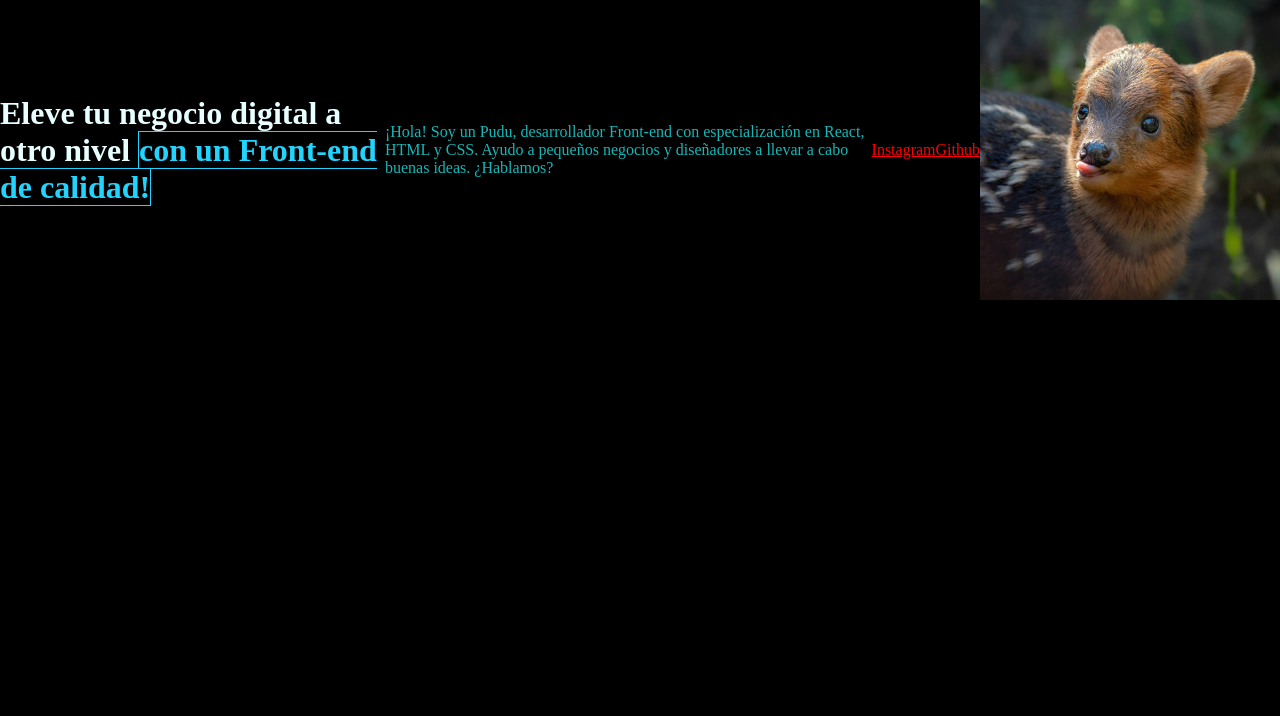
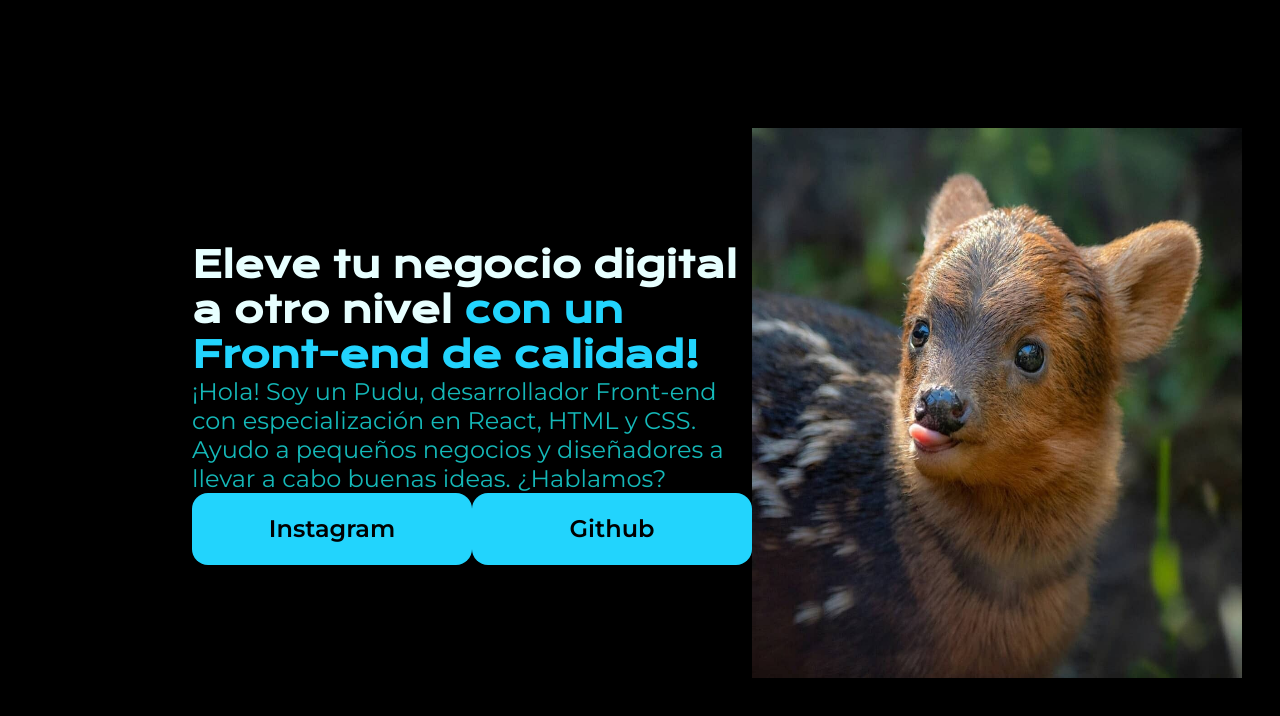
Before and after one commit to SH1NG3R/Curso4_HTML-CSS2_OracleONE, a plain HTML site: page index.html in a window 1280 px wide. Drawn offline with nearby package versions, Linux system fonts and the light colour scheme.

Commit message:
refactor: actualizar estilos para mejorar el diseño del portafolio

```diff
--- a/index.html
+++ b/index.html
@@ -9,13 +9,22 @@
 <body>
     <header></header>
     <main class="presentacion">
-        <h1 class="titulo-blog">Eleve tu negocio digital a otro nivel <strong class="titulo-destaque">con un Front-end de calidad!</strong>
-        </h1>
-        <p class="texto-destaque">¡Hola! Soy un Pudu, desarrollador Front-end con especialización en React, HTML y CSS.
-             Ayudo a pequeños negocios y diseñadores a llevar a cabo buenas ideas. ¿Hablamos?
-        </p>
-        <a href="https://www.instagram.com/parqueelpudu/reels/?next=%2Favaferferii%2Ffeed%2F&locale=en_US%2Cen_US " class="urgente">Instagram</a>
-        <a href="https://github.com/" class="urgente">Github</a>
+        <Section class="presentacion_contenido">
+            <h1 class="titulo-blog">
+                Eleve tu negocio digital a otro nivel
+                <strong class="titulo-destaque">
+                    con un Front-end de calidad!
+                </strong>
+            </h1>
+            <p class="texto-destaque">¡Hola! Soy un Pudu, desarrollador Front-end con
+                 especialización en React, HTML y CSS. Ayudo a pequeños
+                 negocios y diseñadores a llevar a cabo buenas ideas. ¿Hablamos?
+            </p>
+                <div class="presentacion_enlaces">
+                    <a href="https://www.instagram.com/parqueelpudu/reels/?next=%2Favaferferii%2Ffeed%2F&locale=en_US%2Cen_US " class="presentacion_enlaces_link">Instagram</a>
+                    <a href="https://github.com/" class="presentacion_enlaces_link">Github</a>
+                </div>
+        </Section>
         <img src="resource/pudu.jpg" alt="inge pudu" class="pudu">
     </main>
     <footer></footer>
--- a/style.css
+++ b/style.css
@@ -1,3 +1,4 @@
+@import url('https://fonts.googleapis.com/css2?family=Krona+One&family=Montserrat:ital,wght@0,100..900;1,100..900&display=swap');
 *{
     padding: 0;
     margin: 0;
@@ -5,36 +6,65 @@
 }
 
 body{
-    background-color: black;
-    color: #F6F6F6;
     height: 100vh;
     box-sizing: border-box;
+    background-color: #000000;
+    color: #F6F6F6;
+}
+
+
+.titulo-destaque{
+
+    color: #22D4FD;
+}
+
+.presentacion{
+
+    margin: 10% 15%;
+    display: flex;
+    align-items: center;
+    justify-content: space-between;
+}
+.presentacion__contenido{
+    width: 615px;
+    display: flex;
+    flex-direction: column;
+    gap: 40px;
 
 }
 
-h1{
-    font-weight: bold;
-}
 
-.titulo-destaque{
-    color: #22D4FD;
-    border: 1px solid #22D4FD;
-}
 .titulo-blog{
+    font-size: 36px;
+    font-family: "Krona One", sans-serif;
     color: #e7ffff;
 }
 
 .texto-destaque{
+    font-size: 24px;
+    font-family: "Montserrat", serif;
     color: #14b8b8;
 
 }
-.urgente{
-    color: red;
+.presentacion_enlaces{
+    display: flex;
+    justify-content: space-between;
+
+}
+.presentacion_enlaces_link{
+    width: 280px;
+    background-color: #22D4FD;
+    color: black;
+    text-align: center;
+    padding: 21.5px 0;
+    border-radius: 16px;
+    font-family: "Montserrat", sans-serif;
+    font-size: 24px;
+    font-weight: 600;
+    text-decoration: none;
+
 }
 
-.presentacion{
-    display: flex;
-    align-items: center;
-}
 
-.pudu { width: 500px; height: 300px; }
+
+.pudu { width: 490px; height: 550px; }
```
